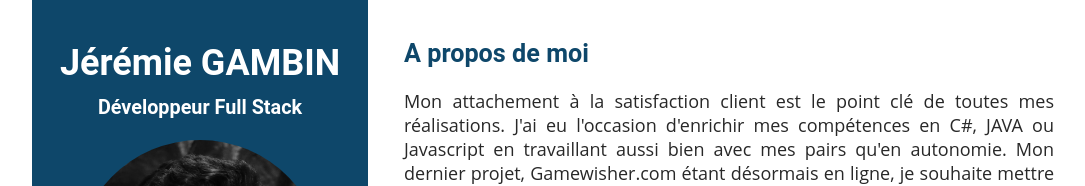
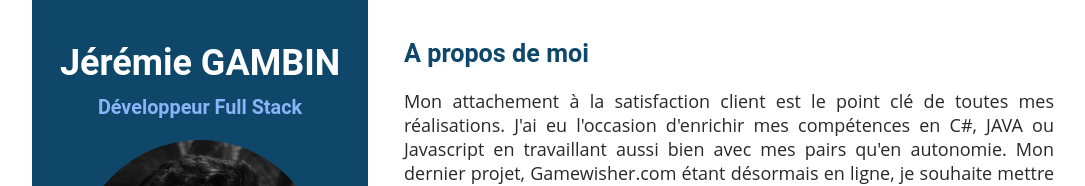
Before and after one commit to jbigman/cv-react, a Next.js app: page / in a window 1280 px wide. Shown: the top 186 px of the page, without its empty margins (79-1164 px from the left). Built offline with nearby package versions, Linux system fonts and the light colour scheme.

Commit message:
Force les couleurs avec important (light), parceque le next build change l'ordre des css (modules)

```diff
--- a/src/curiculum/sidebar.module.scss
+++ b/src/curiculum/sidebar.module.scss
@@ -32,7 +32,7 @@
   h2 {
     font-size: 1.1em;
     margin-top: 0px;
-    color: $text-secondary;
+    color: $text-secondary !important;
   }
 
   .imageContainer {
```
